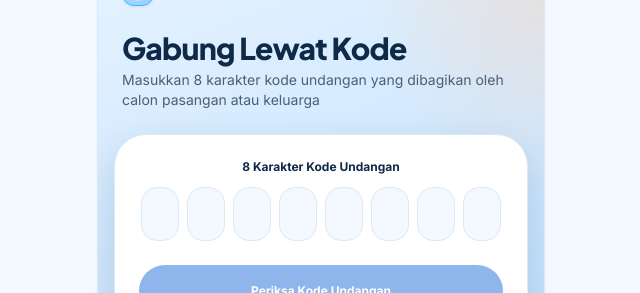
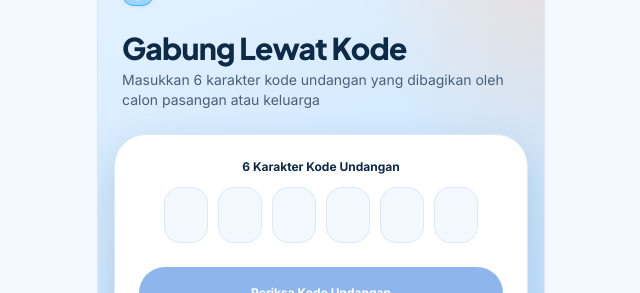
Before and after one commit to kh-badri/halal, a Next.js app: page /gabung in a window 1280 px wide. Shown: the part 144-437 px from the top of the page, without its empty margins (319-959 px from the left). Built offline with nearby package versions, Linux system fonts and the light colour scheme.

Commit message:
fix(auth): sesuaikan jumlah kolom input kode undangan menjadi 6 kotak sesuai kode yang digenerate

```diff
--- a/app/(auth)/gabung/page.tsx
+++ b/app/(auth)/gabung/page.tsx
@@ -10,8 +10,8 @@ export default function GabungPage() {
   const router = useRouter();
   const { showToast } = useToast();
 
-  // 8 separate digit slots for the invite code
-  const [digits, setDigits] = useState<string[]>(['', '', '', '', '', '', '', '']);
+  // 6 separate digit slots for the invite code
+  const [digits, setDigits] = useState<string[]>(['', '', '', '', '', '']);
   const inputRefs = useRef<(HTMLInputElement | null)[]>([]);
 
   const [checking, setChecking] = useState(false);
@@ -45,7 +45,7 @@ export default function GabungPage() {
     setDigits(newDigits);
 
     // Auto-advance to next box if char entered
-    if (val && index < 7) {
+    if (val && index < 5) {
       inputRefs.current[index + 1]?.focus();
     }
   };
@@ -62,11 +62,11 @@ export default function GabungPage() {
     if (!pasted) return;
 
     const newDigits = [...digits];
-    for (let i = 0; i < 8; i++) {
+    for (let i = 0; i < 6; i++) {
       newDigits[i] = pasted[i] || '';
     }
     setDigits(newDigits);
-    const targetIdx = Math.min(pasted.length, 7);
+    const targetIdx = Math.min(pasted.length, 5);
     inputRefs.current[targetIdx]?.focus();
   };
 
@@ -76,7 +76,7 @@ export default function GabungPage() {
     setErrorMsg('');
     const cleanCode = fullCode.trim();
     if (cleanCode.length < 6) {
-      setErrorMsg('Masukkan 8 karakter kode undangan');
+      setErrorMsg('Masukkan 6 karakter kode undangan');
       setIsShaking(true);
       setTimeout(() => setIsShaking(false), 500);
       return;
@@ -174,7 +174,7 @@ export default function GabungPage() {
           Gabung Lewat Kode
         </h1>
         <p className="text-xs sm:text-sm text-slate-600 mt-1">
-          Masukkan 8 karakter kode undangan yang dibagikan oleh calon pasangan atau keluarga
+          Masukkan 6 karakter kode undangan yang dibagikan oleh calon pasangan atau keluarga
         </p>
       </div>
 
@@ -187,15 +187,15 @@ export default function GabungPage() {
             </div>
           )}
 
-          {/* Form 1: Input Code in 8 separate 48x56 px boxes (PRD 8.9) */}
+          {/* Form 1: Input Code in 6 separate 48x56 px boxes (PRD 8.9) */}
           {!invitePreview ? (
             <form onSubmit={handleCheckCode} className="space-y-6">
               <div>
                 <label className="block text-xs font-bold text-navy-900 mb-3 text-center">
-                  8 Karakter Kode Undangan
+                  6 Karakter Kode Undangan
                 </label>
                 <div
-                  className={`flex items-center justify-center gap-1.5 sm:gap-2 ${
+                  className={`flex items-center justify-center gap-2 sm:gap-2.5 ${
                     isShaking ? 'animate-shake' : ''
                   }`}
                   onPaste={handlePaste}
@@ -209,7 +209,7 @@ export default function GabungPage() {
                       value={digit}
                       onChange={(e) => handleDigitChange(idx, e.target.value)}
                       onKeyDown={(e) => handleKeyDown(idx, e)}
-                      className={`w-[38px] xs:w-[44px] h-[54px] text-center font-display font-extrabold text-lg rounded-2xl border transition-all outline-none ${
+                      className={`w-[44px] xs:w-[48px] h-[56px] text-center font-display font-extrabold text-xl rounded-2xl border transition-all outline-none ${
                         isSuccess
                           ? 'bg-mint-100 border-mint-400 text-mint-700'
                           : digit
--- a/lib/storage/adapter.ts
+++ b/lib/storage/adapter.ts
@@ -293,10 +293,10 @@ export class StorageAdapter {
     return await withLock(invitesPath, async () => {
       const index = await this.getInvitesIndex();
 
-      // Generate 8-character uppercase alphanumeric code
+      // Generate 6-character uppercase alphanumeric code
       let code = '';
       const chars = 'ABCDEFGHJKLMNPQRSTUVWXYZ23456789';
-      for (let i = 0; i < 8; i++) {
+      for (let i = 0; i < 6; i++) {
         code += chars.charAt(Math.floor(Math.random() * chars.length));
       }
 
```
